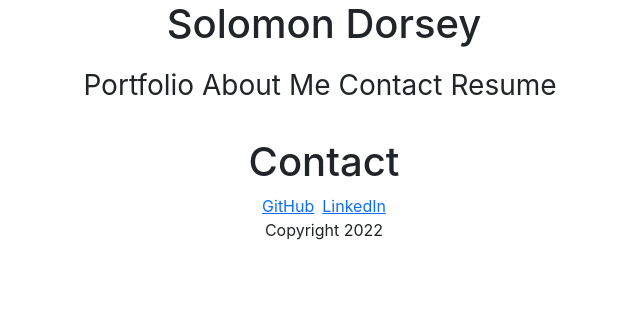
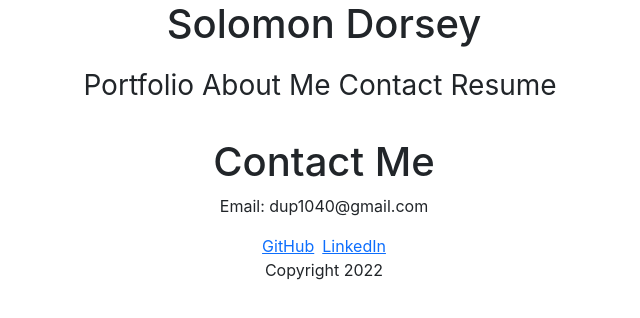
Before and after one commit to solm7/React-Portfolio, a React (Create React App) app in the folder my-app/: page /contact in a window 1280 px wide. Shown: the top 318 px of the page, without its empty margins (316-956 px from the left). Built offline with nearby package versions, Linux system fonts and the light colour scheme.

Commit message:
Added contact me

```diff
--- a/my-app/src/components/Contact.js
+++ b/my-app/src/components/Contact.js
@@ -1,4 +1,9 @@
 function Contact() {
-  return <h1> Contact</h1>;
+  return (
+    <div>
+      <h1> Contact Me</h1>
+      <p className="mw-50">Email: dup1040@gmail.com</p>
+    </div>
+  );
 }
 export default Contact;
```
